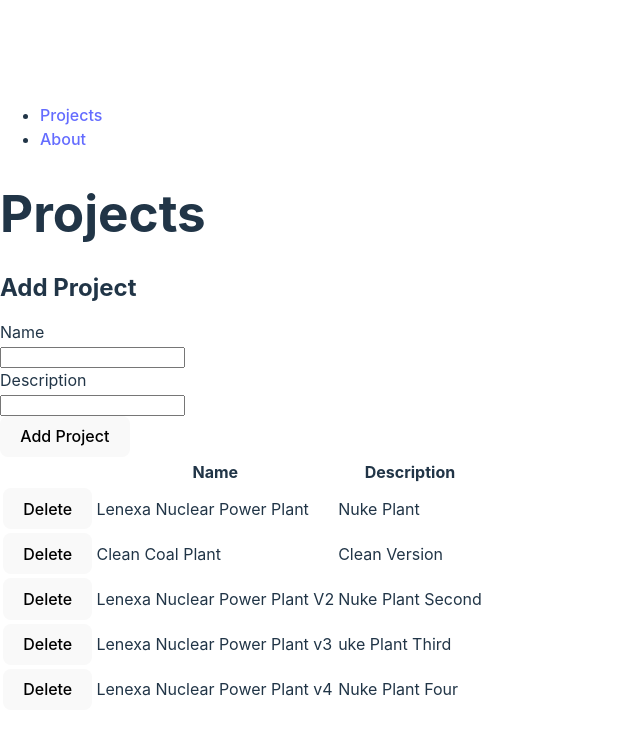
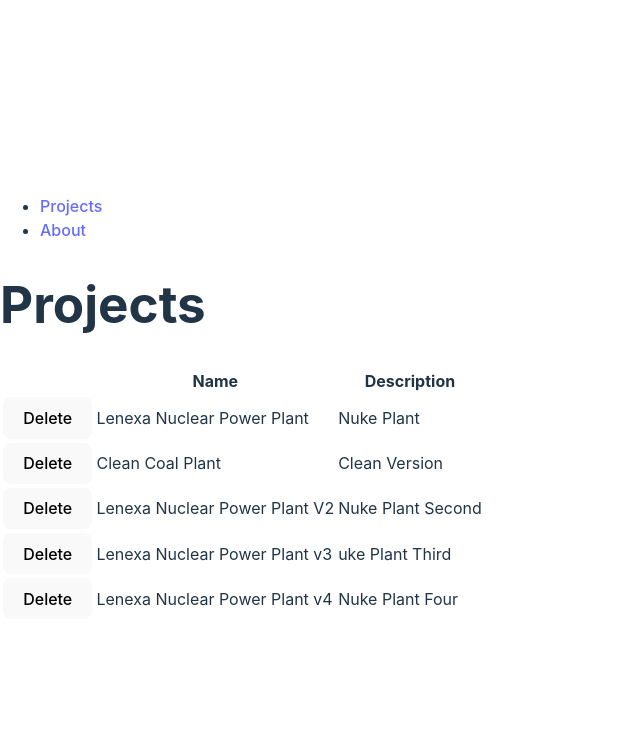
Before and after one commit to sshakya123/kiewit-construction-demo, a React (Vite) app: page / in a window 1280 px wide. Shown: the top 734 px of the page, without its empty margins (0-640 px from the left). Built offline with nearby package versions, Linux system fonts and the light colour scheme; data requests are answered from the project's data file.

Commit message:
Creating new manage projects

```diff
--- a/src/App.tsx
+++ b/src/App.tsx
@@ -1,5 +1,6 @@
 import { Route, Routes } from 'react-router-dom';
 import About from './About';
+import ManageProject from './ManageProject';
 import Nav from './Nav';
 import PageNotFound from './PageNotFound';
 import Projects from './Projects';
@@ -10,6 +11,7 @@ export default function App() {
       <Nav />
       <Routes>
         <Route path='/' element={<Projects />} />
+        <Route path='/projects/:projectId' element={<ManageProject />} />
         <Route path='/about' element={<About />} />
         <Route path='*' element={<PageNotFound />} />
       </Routes>
--- /dev/null
+++ b/src/ManageProject.tsx
@@ -0,0 +1,77 @@
+import { useState } from 'react';
+import Input from './reusuable/Input';
+import { ErrorWithMessage, toErrorWithMessage } from './utils/errorUtils';
+
+type ValidationErrors = {
+  name?: string;
+  description?: string;
+};
+
+export interface NewProject {
+  name: string;
+  description: string;
+}
+
+const newProject: NewProject = {
+  name: '',
+  description: '',
+};
+
+export default function ManageProject() {
+  const [project, setProject] = useState(newProject);
+  const [validationErrors, setValidationErrors] = useState<ValidationErrors>(
+    {}
+  );
+  const [appError, setAppError] = useState<ErrorWithMessage | null>(null);
+
+  function onSubmit(event: React.FormEvent<HTMLFormElement>) {
+    try {
+      event.preventDefault();
+      const formIsValid = Object.keys(validate()).length === 0; // it's valid if validate returns an empty object
+      if (!formIsValid) return; // return early if the form is invalid
+      //   setProjects([...projects, { ...project, id: projects.length + 1 }]);
+      setProject(newProject);
+    } catch (err) {
+      setAppError(toErrorWithMessage(err));
+    }
+  }
+
+  function onChange(event: React.ChangeEvent<HTMLInputElement>) {
+    setProject({ ...project, [event.target.id]: event.target.value });
+  }
+
+  function validate() {
+    // Using underscore to avoid shadowing the parent scope's errors variable
+    const _errors: ValidationErrors = {};
+    if (!project.name) _errors.name = 'Name is required';
+    if (!project.description) _errors.description = 'Description is required';
+    setValidationErrors(_errors);
+    return _errors;
+  }
+
+  if (appError) throw appError;
+
+  return (
+    <>
+      <h1>Manage Project</h1>;
+      <form onSubmit={onSubmit}>
+        <h2>Add Project</h2>
+        <Input
+          label='Name'
+          id='name'
+          value={project.name}
+          onChange={onChange}
+          error={validationErrors.name}
+        />
+        <Input
+          label='Description'
+          id='description'
+          value={project.description}
+          onChange={onChange}
+          error={validationErrors.description}
+        />
+        <button type='submit'>Add Project</button>
+      </form>
+    </>
+  );
+}
--- a/src/Projects.tsx
+++ b/src/Projects.tsx
@@ -1,9 +1,8 @@
 import { useEffect, useState } from 'react';
 import { FallbackProps } from 'react-error-boundary';
-import Nav from './Nav';
+import { NewProject } from './ManageProject';
 import Project from './Project';
 import ErrorBoundary from './reusuable/ErrorBoundary';
-import Input from './reusuable/Input';
 import Spinner from './reusuable/Spinner';
 import { getProjects } from './services/projectService';
 import { ErrorWithMessage, toErrorWithMessage } from './utils/errorUtils';
@@ -12,28 +11,9 @@ export interface Project extends NewProject {
   id: number;
 }
 
-interface NewProject {
-  name: string;
-  description: string;
-}
+export default function Projects() {
+  const [projects, setProjects] = useState<Project[]>([]);
 
-const newProject: NewProject = {
-  name: '',
-  description: '',
-};
-
-// Contains an optional property for storing the validation error message for each field
-type ValidationErrors = {
-  name?: string;
-  description?: string;
-};
-
-export default function Projects() {
-  const [project, setProject] = useState(newProject);
-  const [projects, setProjects] = useState<Project[]>([]);
-  const [validationErrors, setValidationErrors] = useState<ValidationErrors>(
-    {}
-  );
   const [loading, setLoading] = useState(true);
   const [appError, setAppError] = useState<ErrorWithMessage | null>(null);
 
@@ -46,35 +26,6 @@ export default function Projects() {
     getAllProjects();
     // Empty dependency list below means "Run this effect once after the first render."
   }, []);
-
-  // function renderProject(project: Project) {
-  //   return <li key={project.id}>{project.name}</li>;
-  // }
-
-  function validate() {
-    // Using underscore to avoid shadowing the parent scope's errors variable
-    const _errors: ValidationErrors = {};
-    if (!project.name) _errors.name = 'Name is required';
-    if (!project.description) _errors.description = 'Description is required';
-    setValidationErrors(_errors);
-    return _errors;
-  }
-
-  function onSubmit(event: React.FormEvent<HTMLFormElement>) {
-    try {
-      event.preventDefault();
-      const formIsValid = Object.keys(validate()).length === 0; // it's valid if validate returns an empty object
-      if (!formIsValid) return; // return early if the form is invalid
-      setProjects([...projects, { ...project, id: projects.length + 1 }]);
-      setProject(newProject);
-    } catch (err) {
-      setAppError(toErrorWithMessage(err));
-    }
-  }
-
-  function onChange(event: React.ChangeEvent<HTMLInputElement>) {
-    setProject({ ...project, [event.target.id]: event.target.value });
-  }
 
   function renderProjects() {
     if (loading) return <Spinner />;
@@ -106,27 +57,6 @@ export default function Projects() {
   return (
     <>
       <h1>Projects</h1>
-      <ErrorBoundary>
-        <form onSubmit={onSubmit}>
-          <h2>Add Project</h2>
-          <Input
-            label='Name'
-            id='name'
-            value={project.name}
-            onChange={onChange}
-            error={validationErrors.name}
-          />
-          <Input
-            label='Description'
-            id='description'
-            value={project.description}
-            onChange={onChange}
-            error={validationErrors.description}
-          />
-          <button type='submit'>Add Project</button>
-        </form>
-      </ErrorBoundary>
-
       <ErrorBoundary FallbackComponent={ProjectListErrorFallback}>
         {renderProjects()}
       </ErrorBoundary>
```
